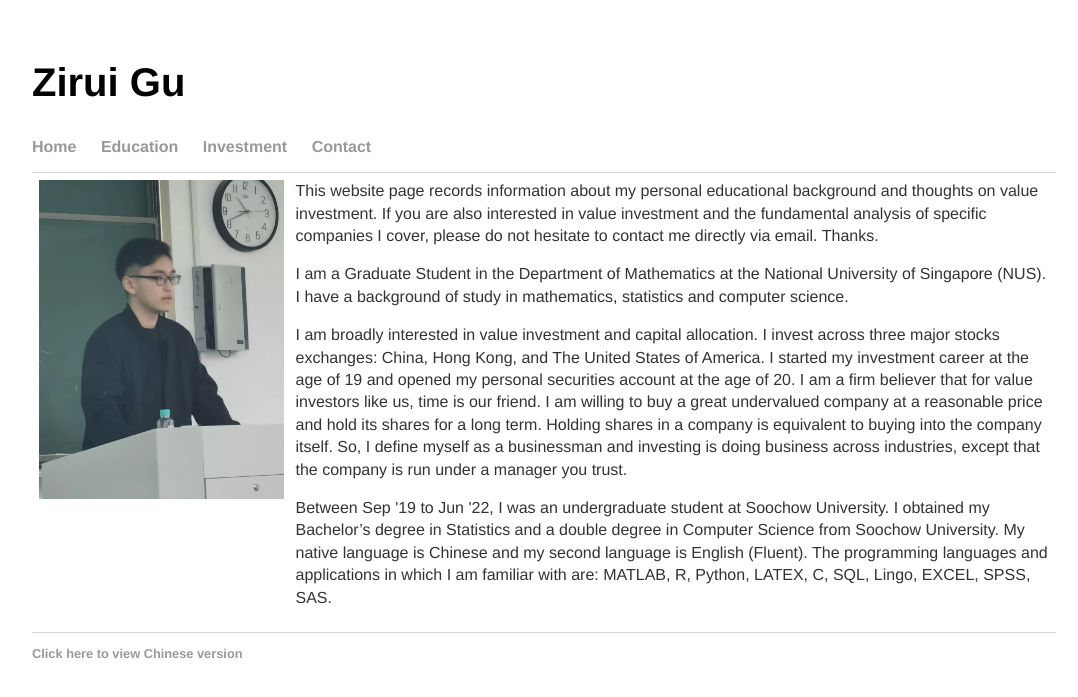
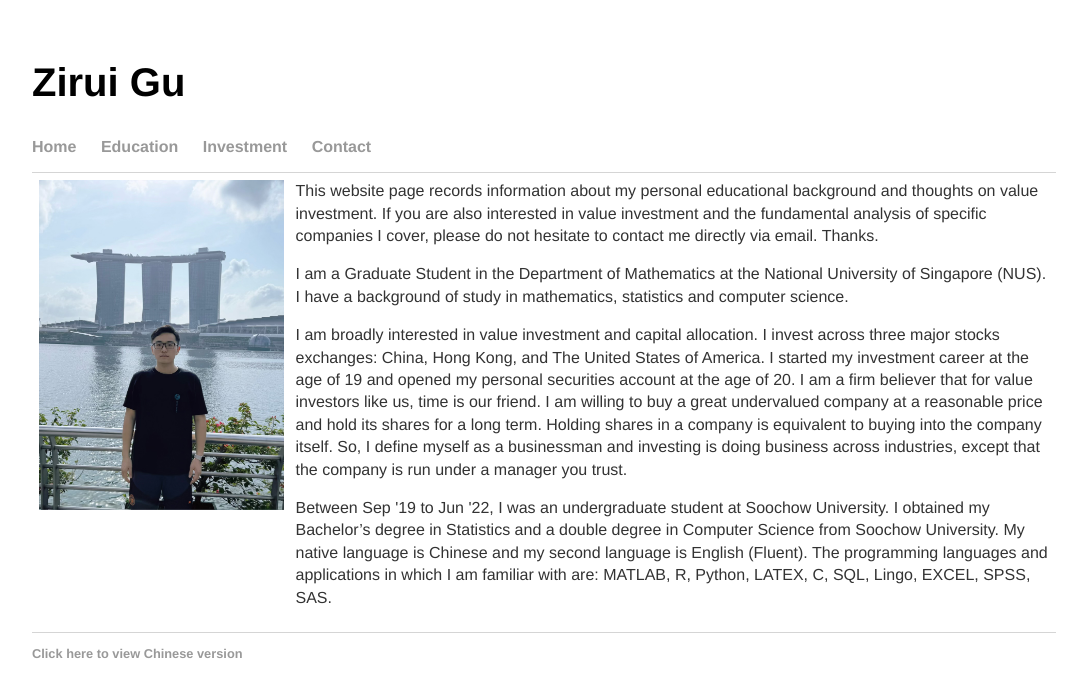
Before and after one commit to ziruigu/ziruigu.github.io, a Jekyll site: the page built from index.html, in a window 1280 px wide. Shown: the top 697 px of the page, without its empty margins (96-1174 px from the left). Built offline with Jekyll 4.4.1, drawn with Linux system fonts in a browser that asks for light colours.

Commit message:
Update index.html

```diff
--- a/index.html
+++ b/index.html
@@ -16,7 +16,7 @@ title: Zirui Gu
   <tr>
     <td width="25%">
       <div>
-        <img position="absolute" margin="auto" width="100%" src="zirui_gu.jpg">
+        <img position="absolute" margin="auto" width="100%" src="dailyphoto.jpg">
       </div>
     </td>
     <td>
```
